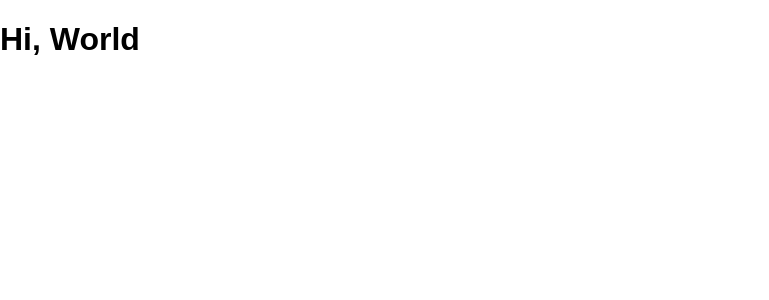
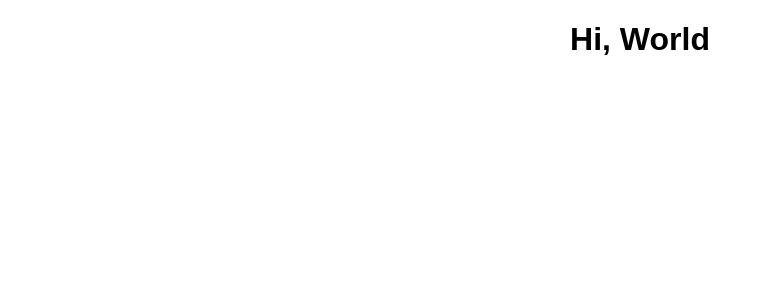
Before and after one commit to panpana/webpack-demo, a React (Create React App) app: page / in a window 1280 px wide. Shown: the top 300 px of the page, without its empty margins (0-769 px from the left). Built offline with nearby package versions, Linux system fonts and the light colour scheme.

Commit message:
修改样式

```diff
--- a/src/index.css
+++ b/src/index.css
@@ -3,3 +3,6 @@ body {
   padding: 0;
   font-family: sans-serif;
 }
+h1 {
+  text-align: center;
+}
```
Also changed, not shown: 8 other files (tests, documents, lock files or other folders).
